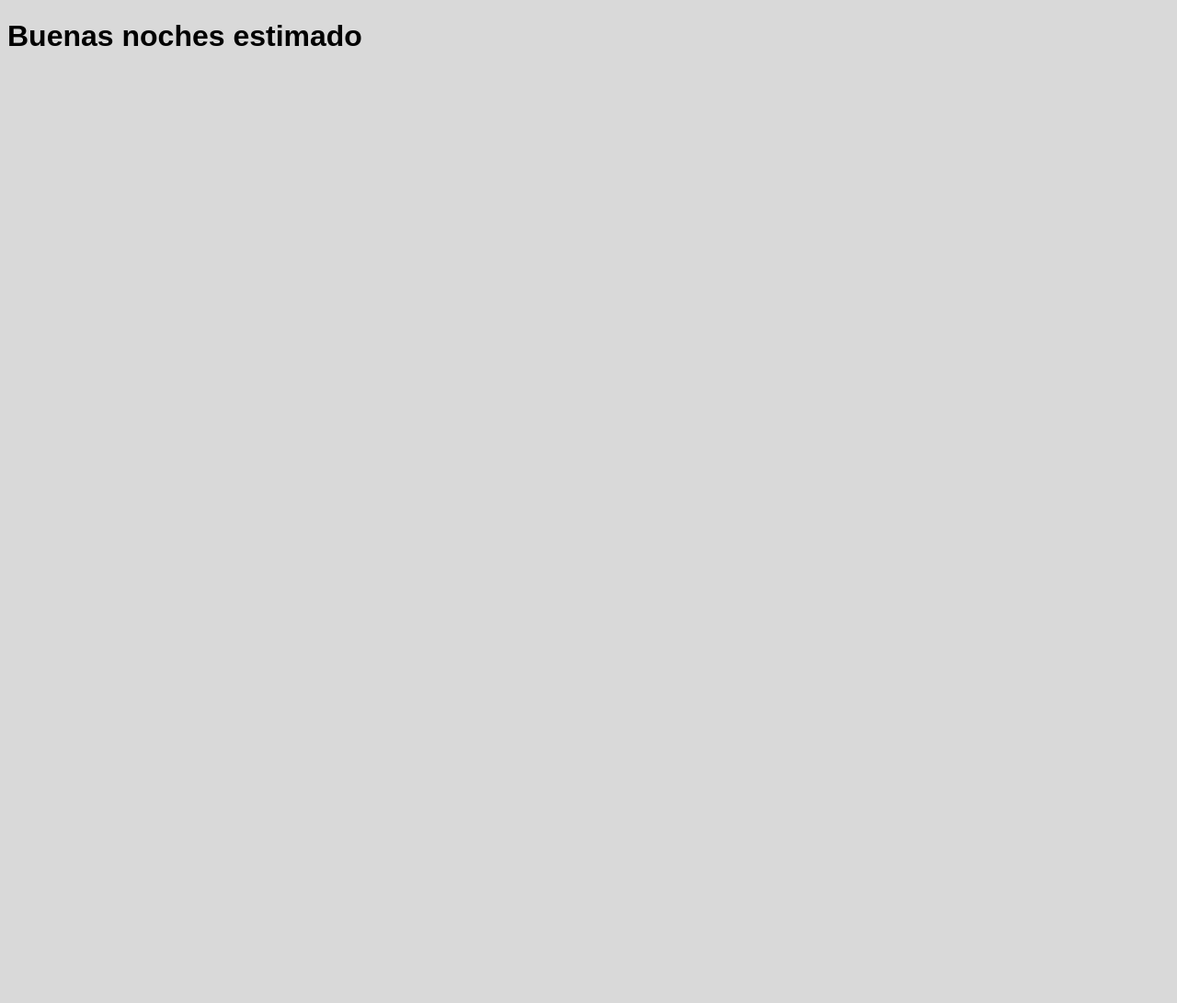
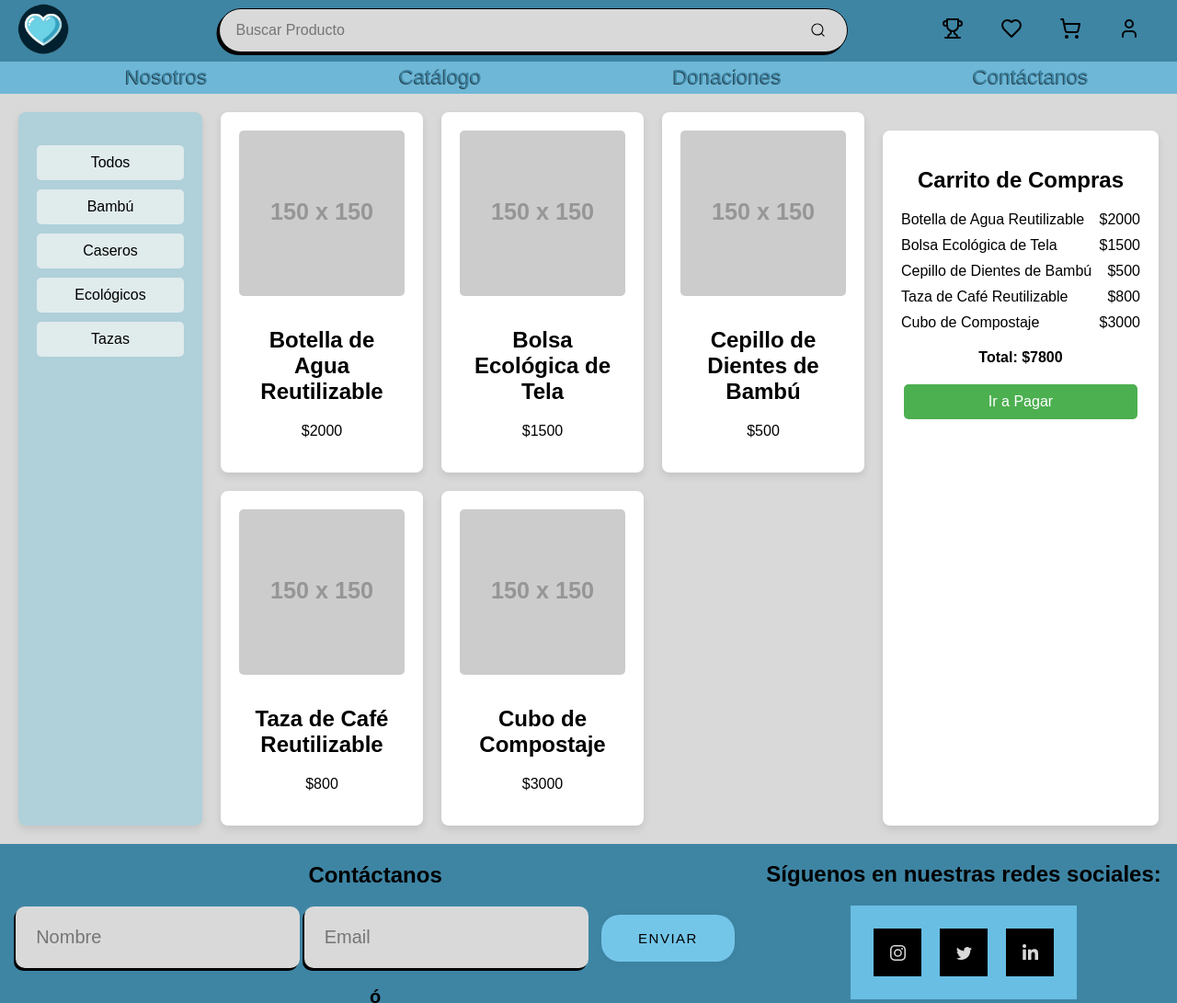
Before and after one commit to SusanoJuicio/human-care-repo, a website: page public/carrito.html in a window 1280 px wide. Shown: the top 1091 px of the page at 92% size. Before the commit the page ends 800 px from the top, so only its background shows below. Drawn offline with Linux system fonts and the light colour scheme; placeholder pictures from the web are drawn by us.

Commit message:
Added carrito.html and Styles

```diff
--- a/public/carrito.html
+++ b/public/carrito.html
@@ -5,19 +5,33 @@
     <meta charset="UTF-8">
     <meta name="viewport" content="width=device-width, initial-scale=1.0">
     <title>Carrito | HumanCare</title>
-    <link rel="shortcut icon" href="../images/favicon.png" type="image/x-icon">
-
-    <link rel="stylesheet" href="/styles/carrito.css">
+    <link rel="shortcut icon" href="./images/favicon.png" type="image/x-icon">
+    <link rel="stylesheet" href="./styles/header.css">
+    <link rel="stylesheet" href="./styles/carrito.css">
+    <link rel="stylesheet" href="./styles/footer.css">
+    <script type="module" src="./js/footer.js"></script>
+    <script type="module" src="./js/header.js"></script>
+    <script type="module" src="./js/carrito.js"></script>
 </head>
 
 <body>
-    <header>
+    <header id="header"></header>
 
-    </header>
+    <main>
+        <aside id="filtros">
+            <ul>
+                <li>Todos</li>
+                <li>Bambú</li>
+                <li>Caseros</li>
+                <li>Ecológicos</li>
+                <li>Tazas</li>
+            </ul>
+        </aside>
+        <section id="productos" class="grid-productos"></section>
+        <section id="carrito" class="resumen-carrito"></section>
+    </main>
+    <footer id="footer"></footer>
 
-
-    <h1> Buenas noches estimado </h1>
 </body>
 
-
 </html>
--- /dev/null
+++ b/public/db/cart.product.json
@@ -0,0 +1,8 @@
+
+[
+    { "id": 1, "nombre": "Botella de Agua Reutilizable", "precio": 2000, "imagen": "https://via.placeholder.com/150" },
+    { "id": 2, "nombre": "Bolsa Ecológica de Tela", "precio": 1500, "imagen": "https://via.placeholder.com/150" },
+    { "id": 3, "nombre": "Cepillo de Dientes de Bambú", "precio": 500, "imagen": "https://via.placeholder.com/150" },
+    { "id": 4, "nombre": "Taza de Café Reutilizable", "precio": 800, "imagen": "https://via.placeholder.com/150" },
+    { "id": 5, "nombre": "Cubo de Compostaje", "precio": 3000, "imagen": "https://via.placeholder.com/150" }
+]
--- /dev/null
+++ b/public/js/carrito.js
@@ -0,0 +1,41 @@
+const fetchProducts = async () => {
+    try {
+        const response = await fetch("../db/cart.product.json");
+        const data = await response.json();
+        return data;
+    }
+    catch (err) {
+        console.error(err);
+    }
+}
+
+const contenedor = document.getElementById("productos");
+const carritoContenedor = document.getElementById("carrito");
+
+const products = fetchProducts();
+products.then(data => {
+    data.forEach(producto => {
+        const productoCard = document.createElement("div");
+        productoCard.classList.add("card");
+
+        productoCard.innerHTML = `
+            <img src="${producto.imagen}" alt="${producto.nombre}">
+            <h2>${producto.nombre}</h2>
+            <p>$${producto.precio}</p>
+        `;
+
+        contenedor.appendChild(productoCard);
+    });
+
+    // Actualizar el carrito
+    const carritoItems = data.map(producto => `
+        <li>${producto.nombre} <span>$${producto.precio}</span></li>
+    `).join('');
+
+    carritoContenedor.innerHTML = `
+        <h2>Carrito de Compras</h2>
+        <ul>${carritoItems}</ul>
+        <p class="total">Total: $${data.reduce((total, producto) => total + producto.precio, 0)}</p>
+        <a href="seccionPagos.html" class="boton-pago">Ir a Pagar</a>
+    `;
+});
--- a/public/styles/carrito.css
+++ b/public/styles/carrito.css
@@ -1,9 +1,117 @@
 @import url('globalFont.css');
-
-
 
 /* Body */
 body {
-    font-family: "fuente",sans-serif;
+    font-family: "fuente", sans-serif;
     background-color: #D9D9D9;
+    margin: 0;
+    padding: 0;
 }
+
+main {
+    display: grid;
+    grid-template-columns: 200px 1fr 300px;
+    gap: 20px;
+    margin: 20px;
+}
+
+#filtros {
+    background-color: #b0d0da;
+    padding: 20px;
+    border-radius: 8px;
+    box-shadow: 0 4px 8px rgba(0, 0, 0, 0.1);
+    text-align: center;
+}
+
+#filtros ul {
+    list-style: none;
+    padding: 0;
+}
+
+#filtros li {
+    margin: 10px 0;
+    cursor: pointer;
+    padding: 10px;
+    border-radius: 5px;
+    background-color: #e0ebec;
+    transition: background-color 0.3s ease;
+}
+
+#filtros li:hover {
+    background-color: #d0dede;
+}
+
+.grid-productos {
+    display: grid;
+    grid-template-columns: repeat(auto-fill, minmax(200px, 1fr));
+    gap: 20px;
+}
+
+.card {
+    background-color: white;
+    padding: 20px;
+    border-radius: 8px;
+    box-shadow: 0 4px 8px rgba(0, 0, 0, 0.1);
+    text-align: center;
+    transition: transform 0.3s ease;
+}
+
+.card:hover {
+    transform: scale(1.05);
+}
+
+.card img {
+    width: 100%;
+    height: auto;
+    border-radius: 5px;
+    margin-bottom: 10px;
+}
+
+/* Estilo para el carrito */
+.resumen-carrito {
+    background-color: white;
+    padding: 20px;
+    border-radius: 8px;
+    box-shadow: 0 4px 8px rgba(0, 0, 0, 0.1);
+    margin-top: 20px;
+}
+
+.resumen-carrito h2 {
+    text-align: center;
+    margin-bottom: 20px;
+}
+
+.resumen-carrito ul {
+    list-style: none;
+    padding: 0;
+}
+
+.resumen-carrito li {
+    display: flex;
+    justify-content: space-between;
+    margin-bottom: 10px;
+}
+
+.resumen-carrito .total {
+    font-weight: bold;
+    margin-top: 20px;
+    text-align: center;
+}
+
+.resumen-carrito .boton-pago {
+    display: block;
+    width: 90%;
+    margin: auto;
+    padding: 10px;
+    text-align: center;
+    background-color: #4CAF50;
+    color: white;
+    text-decoration: none;
+    border-radius: 5px;
+    margin-top: 20px;
+    transition: background-color 0.3s ease;
+}
+
+.resumen-carrito .boton-pago:hover {
+    background-color: #45a049;
+}
--- a/public/styles/catalogo.css
+++ b/public/styles/catalogo.css
@@ -1,10 +1,28 @@
 @import url('globalFont.css');
 
+@keyframes move {
+    0% {
+        background-position: 0 0;
+    }
 
-/* Body */
+    100% {
+        background-position: 40px 40px;
+    }
+}
+
 body {
     font-family: "fuente", sans-serif;
-    background-color: #D9D9D9;
+    background: #D9D9D9;
+    background: linear-gradient(135deg,
+            #D9D9D9 25%,
+            #bfcdd8 25%,
+            #bfcdd8 50%,
+            #D9D9D9 50%,
+            #D9D9D9 75%,
+            #bfcdd8 75%,
+            #bfcdd8);
+    background-size: 40px 40px;
+    animation: move 4.5s linear infinite;
 }
 
 main {
--- a/public/styles/nosotros.css
+++ b/public/styles/nosotros.css
@@ -1,9 +1,29 @@
 @import url("globalFont.css");
 
 
+@keyframes move {
+    0% {
+        background-position: 0 0;
+    }
+
+    100% {
+        background-position: 40px 40px;
+    }
+}
+
 body {
     font-family: "fuente", sans-serif;
-    background-color: #D9D9D9;
+    background: #D9D9D9;
+    background: linear-gradient(135deg,
+            #D9D9D9 25%,
+            #bfcdd8 25%,
+            #bfcdd8 50%,
+            #D9D9D9 50%,
+            #D9D9D9 75%,
+            #bfcdd8 75%,
+            #bfcdd8);
+    background-size: 40px 40px;
+    animation: move 4.5s linear infinite;
 }
 
 #us {
@@ -18,7 +38,6 @@ body {
 .card {
     width: 200px;
     height: 250px;
-    margin: 0 110px;
     background-color: #f0f0f0;
     border-radius: 10px;
     box-shadow: 0 4px 8px rgba(0, 0, 0, 0.1);
@@ -53,6 +72,11 @@ body {
     font-family: Arial, sans-serif;
     font-weight: bold;
 
+}
+
+.card-link {
+    margin: 0;
+    padding: 0;
 }
 
 .hover-text {
@@ -91,4 +115,5 @@ p {
     width: 80%;
 
     margin: auto;
+    text-shadow: -1px 3px 4px #ffffff;
 }
```
